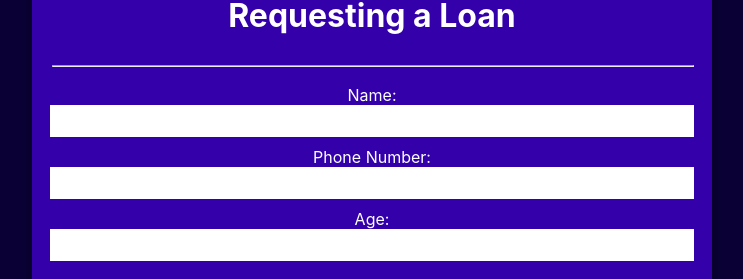
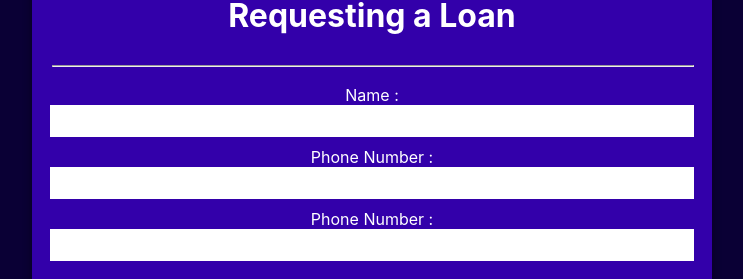
Before and after one commit to mohamadAlrimi/Loan-Application-Form, a React (Create React App) app: page / in a window 1280 px wide. Shown: the part 295-574 px from the top of the page, without its empty margins (268-1011 px from the left). Built offline with nearby package versions, Linux system fonts and the light colour scheme.

Commit message:
Clean the code by using the component

```diff
--- a/src/LoanForm.js
+++ b/src/LoanForm.js
@@ -32,25 +32,41 @@ export default function LoanForm(){
         }
     }
     const btnIsDisabled = loanInputs.name === "" || loanInputs.age === "" || loanInputs.phoneNumber === "";
+    // هنا الاب هو من حدث الحالة الخاصة به ليس الولد
+    function handlePhoneNumberInputChange(value){
+        setLonaInputs({...loanInputs , phoneNumber :value})
+    }
+    function handleNameInputChange(value){
+        setLonaInputs({...loanInputs ,name:value})
+    }
+    function handleAgeInputChange(value){
+        setLonaInputs({...loanInputs ,age:value})
+    }
     return(<div onClick={handleDivClick} className="flex" style={{flexDirection:"column"}}>
     <form  id="loan-form"className="flex" style={{flexDirection:"column"}}>
         <h1>Requesting a Loan </h1>
        <hr/>
-        <label>Name:</label>
+        {/* <label>Name:</label>
         <input value={loanInputs.name} onChange={(event)=>{
             setLonaInputs({...loanInputs , name : event.target.value})
-        }} ></input>
-        <MyComponent value={loanInputs.phoneNumber}
-       handleChange={ setLonaInputs}
-       currentInputs={loanInputs}/>
+        }} ></input> */}
+        <MyComponent inputName="Name : " value={loanInputs.name}
+       handleChange={ handleNameInputChange}
+      />
+          <MyComponent inputName="Phone Number : " value={loanInputs.phoneNumber}
+       handleChange={ handlePhoneNumberInputChange}
+      />
         {/* <label>Phone Number:</label>
         <input value={loanInputs.phoneNumber} onChange={(event)=>{
             setLonaInputs({...loanInputs , phoneNumber : event.target.value})
         }} ></input> */}
-        <label>Age:</label>
+             <MyComponent inputName="Phone Number : " value={loanInputs.age}
+       handleChange={ handleAgeInputChange}
+      />
+        {/* <label>Age:</label>
         <input value={loanInputs.age} onChange={(event)=>{
             setLonaInputs({...loanInputs , age : event.target.value})
-        }} ></input>
+        }} ></input> */}
         <label style={{marginTop:"30px"}}>Are you an employee?</label> <br></br>
         <input type="checkbox" value={loanInputs.isemployee} onChange={(event)=>{
             setLonaInputs({...loanInputs , isemployee : event.target.checked})
--- a/src/MyComponent.js
+++ b/src/MyComponent.js
@@ -1,8 +1,8 @@
-export default function MyComponent( {value , handleChange ,currentInputs }){
+export default function MyComponent( {value , handleChange ,inputName }){
     return(<>
-     <label>Phone Number:</label>
+     <label>{inputName}</label>
         <input value={value} onChange={(event)=>{
-            handleChange({...currentInputs , phoneNumber : event.target.value})
+            handleChange( event.target.value)
         }} ></input>
 
     </>)
```
